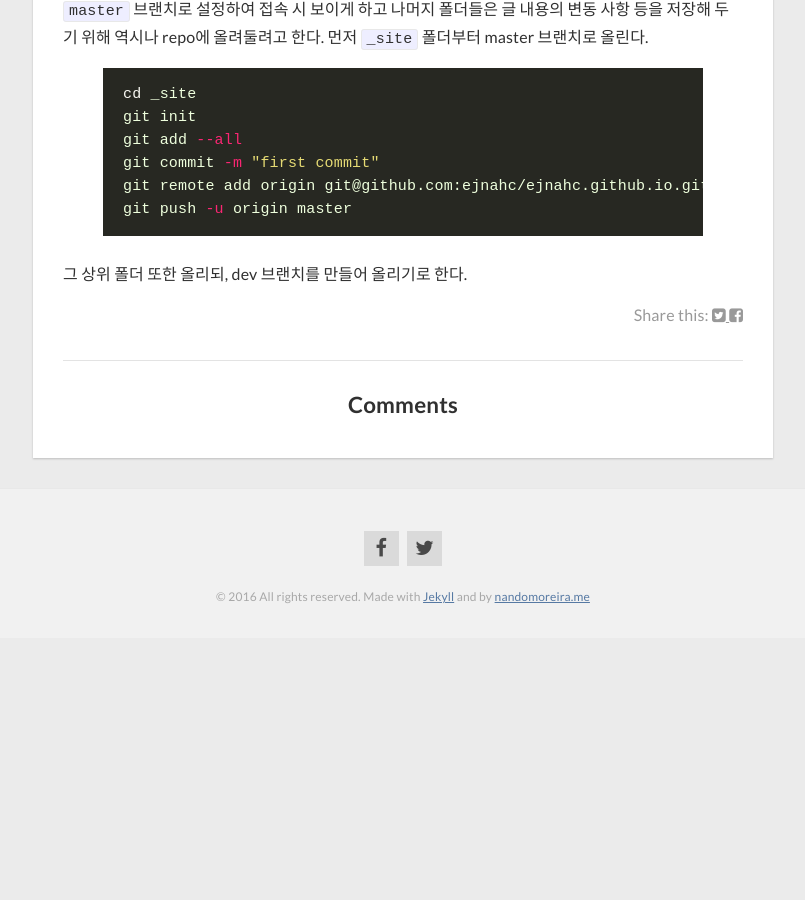
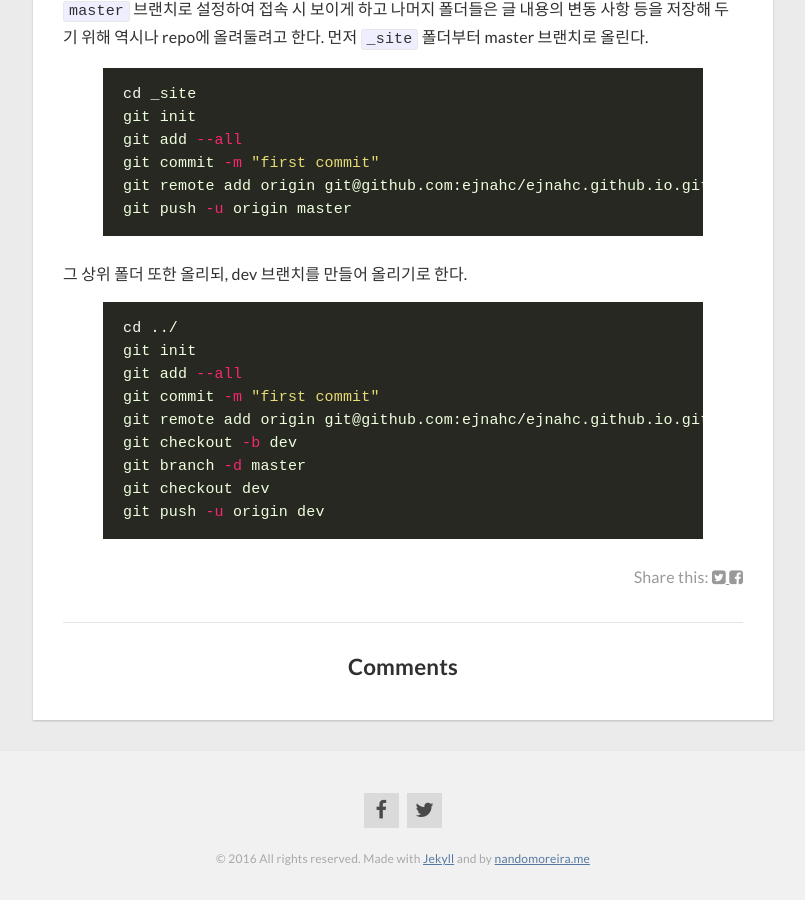
Before and after one commit to ejnahc/ejnahc.github.io, a Jekyll site: the page built from _posts/2016-12-17-jekyll-with-github-pages.md, in a window 1280 px wide and 900 px high, scrolled down 2706 px. Shown: the whole window, without its empty margins (237-1042 px from the left). Built offline with Jekyll 4.4.1, drawn with Linux system fonts in a browser that asks for light colours; nearby versions of some CDN libraries; comment, search, counter and statistics services are not loaded; before the commit the page ends 3344 px from its top, so only the background shows below that.

Commit message:
gitignore

```diff
--- a/_posts/2016-12-17-jekyll-with-github-pages.md
+++ b/_posts/2016-12-17-jekyll-with-github-pages.md
@@ -110,3 +110,14 @@ git push -u origin master
 {% endhighlight %}
 
 그 상위 폴더 또한 올리되, dev 브랜치를 만들어 올리기로 한다.
+{% highlight bash %}
+cd ../
+git init
+git add --all
+git commit -m "first commit"
+git remote add origin git@github.com:ejnahc/ejnahc.github.io.git
+git checkout -b dev
+git branch -d master
+git checkout dev
+git push -u origin dev
+{% endhighlight %}
```
Also changed, not shown: 3 other files.
